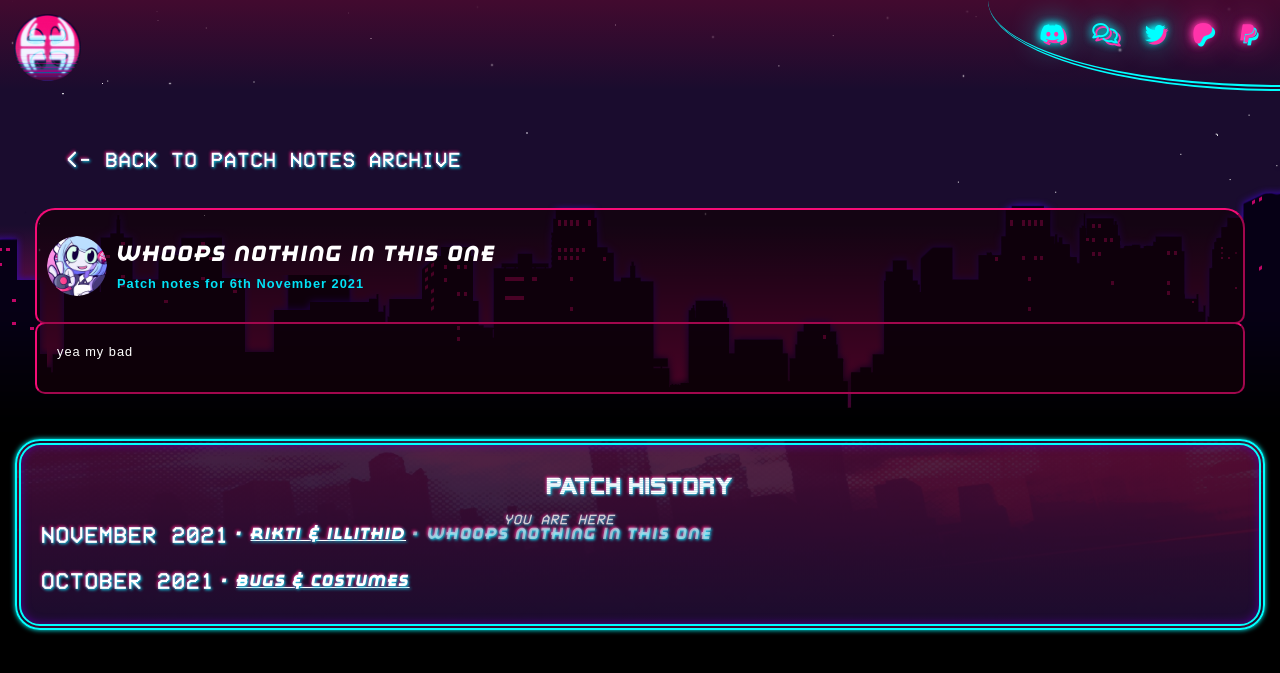
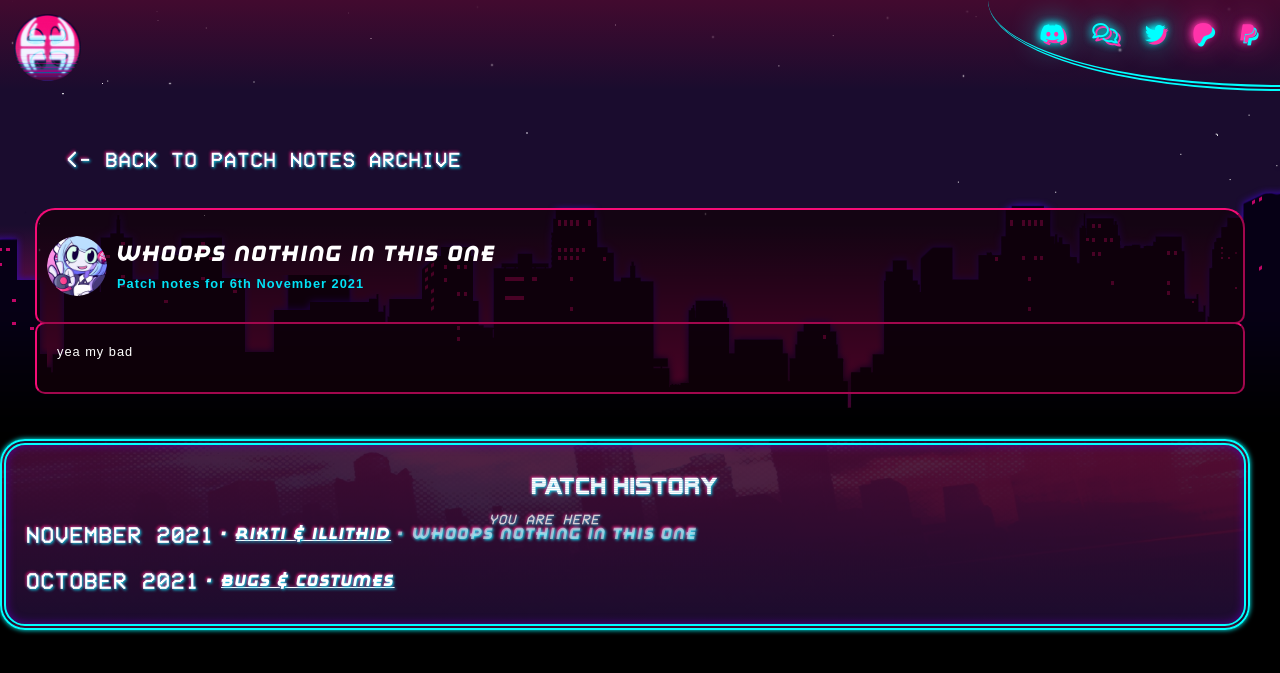
Before and after one commit to crekulon/tspy, a Jekyll site: the page built from _patchnotes/20211107042843-whoops-nothing-in-this-one.md, in a window 1280 px wide. Shown: the top 673 px of the page. Built offline with Jekyll 4.4.1, drawn with Linux system fonts in a browser that asks for light colours; nearby versions of some CDN libraries.

Commit message:
minor positioning fix on patch note page navigation

```diff
--- a/_layouts/patchnote.html
+++ b/_layouts/patchnote.html
@@ -17,9 +17,9 @@
             {% assign notes = page %}
             {% include patchbox.html %}
         </div>
-        {% include patchnav.html %}
     </section>
 
+    {% include patchnav.html %}
 	{% include cityfooter.html %}
 </body>
 </html>
```
